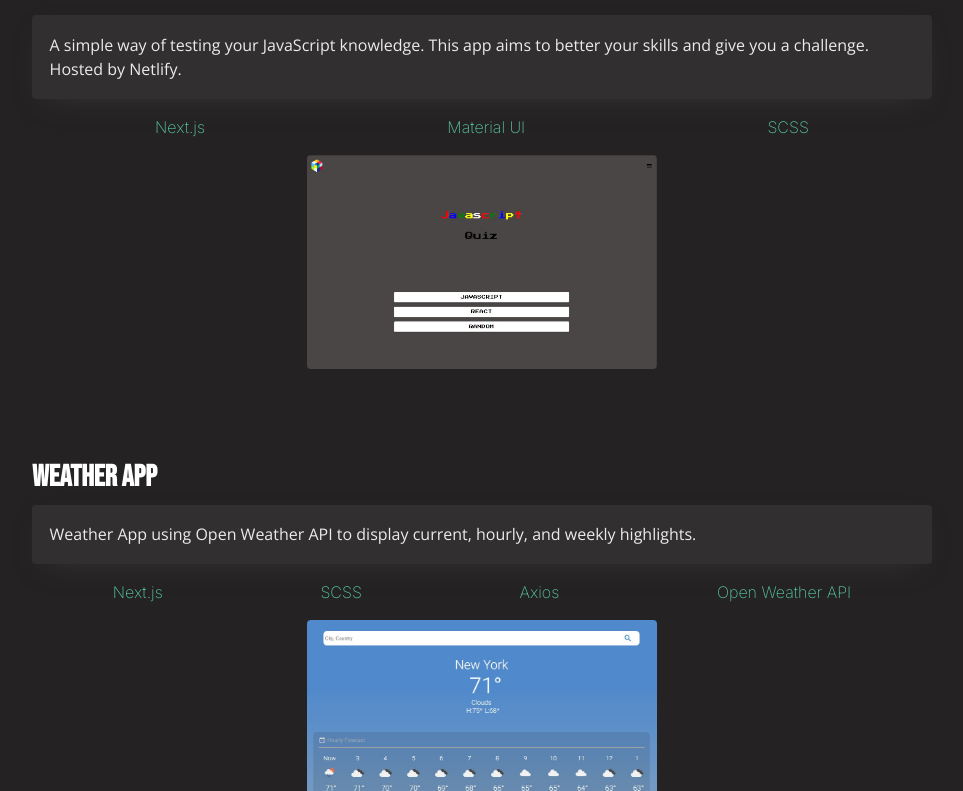
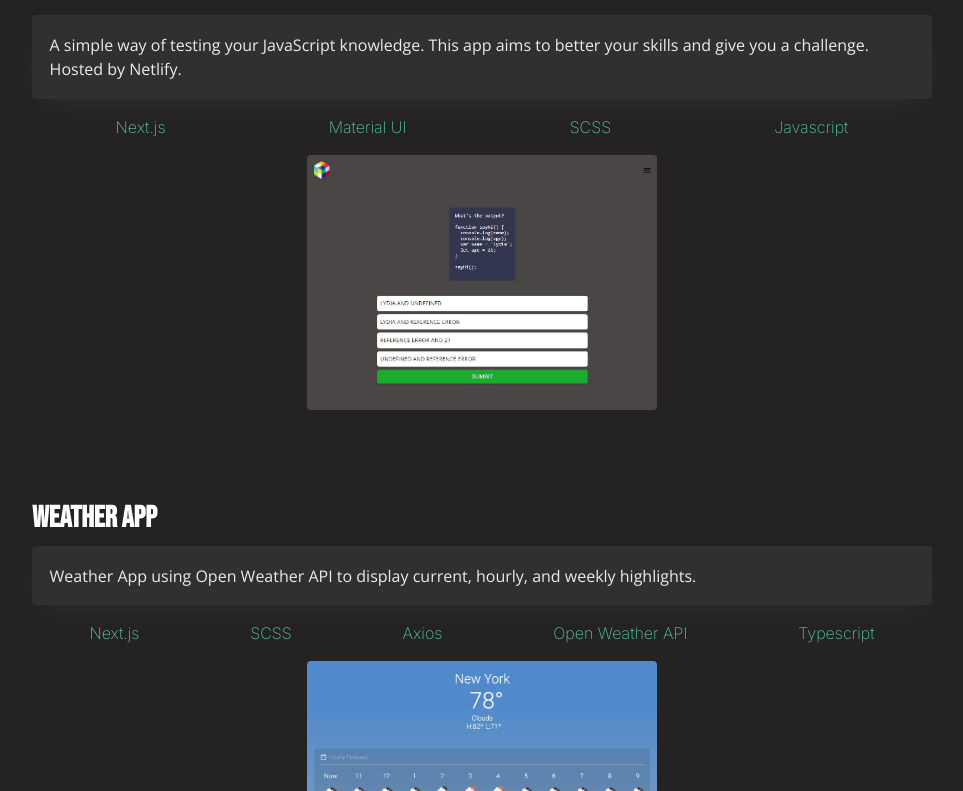
Before and after one commit to arniehayes/Arnie-Hayes-Portfolio, a Next.js app: page / in a window 1280 px wide. Shown: the part 849-1640 px from the top of the page, without its empty margins (158-1121 px from the left). Built offline with nearby package versions, Linux system fonts and the light colour scheme.

Commit message:
trying new images

```diff
--- a/components/MainPage/Body/Projects/Projects.js
+++ b/components/MainPage/Body/Projects/Projects.js
@@ -10,7 +10,7 @@
       description: `A simple way of testing your JavaScript knowledge. This
                       app aims to better your skills and give you a challenge.
                       Hosted by Netlify.`,
-      img_path: "longer_js.jpg",
+      img_path: "big_quiz_snip.jpg",
       img_name: "JavaScript Quiz Project",
       path_link: "https://js-quiz-ah.netlify.app/",
       aria_label: "Javascript Quiz",
@@ -18,20 +18,20 @@
       negative_margin: "left",
       text_align: "right",
       list_float: "right",
-      project_list: ["Next.js", "Material UI", "SCSS"],
+      project_list: ["Next.js", "Material UI", "SCSS", "Javascript"],
       key: 1,
     },
     {
       title: "Weather App",
       description: `Weather App using Open Weather API to display current, hourly, and weekly highlights.`,
-      img_path: "WEATHER_APP_SNIPPET.jpg",
+      img_path: "big_weather_snip.jpg",
       img_name: "Weather App",
       path_link: "https://weather-appv2.netlify.app/",
       flex_direction: "row-reverse",
       negative_margin: "right",
       text_align: "left",
       list_float: "left",
-      project_list: ["Next.js", "SCSS", "Axios", "Open Weather API"],
+      project_list: ["Next.js", "SCSS", "Axios", "Open Weather API", "Typescript"],
       key: 2,
     },
   ];
```
Also changed, not shown: public/big_quiz_snip.JPG (added), public/big_weather_snip.JPG (added).
